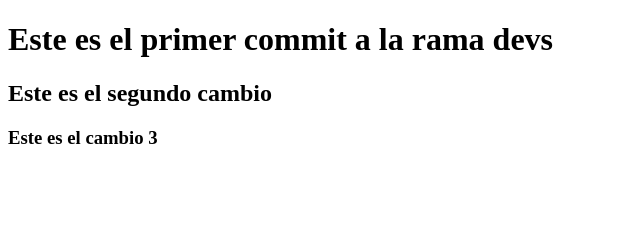
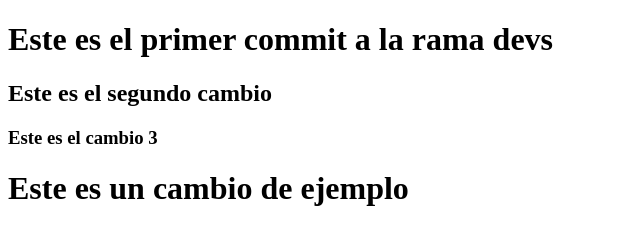
Before and after one commit to CristianEchartea/ejemploGit, a plain HTML site: page index.html in a window 1280 px wide. Shown: the whole page, without its empty margins (0-640 px from the left). Drawn offline with Linux system fonts and the light colour scheme.

Commit message:
Este es un ejemplo

```diff
--- a/index.html
+++ b/index.html
@@ -10,5 +10,6 @@
     <h1>Este es el primer commit a la rama devs</h1>
     <h2>Este es el segundo cambio</h2>
     <h3>Este es el cambio 3</h3>
+    <h1>Este es un cambio de ejemplo</h1>
 </body>
 </html>
```
